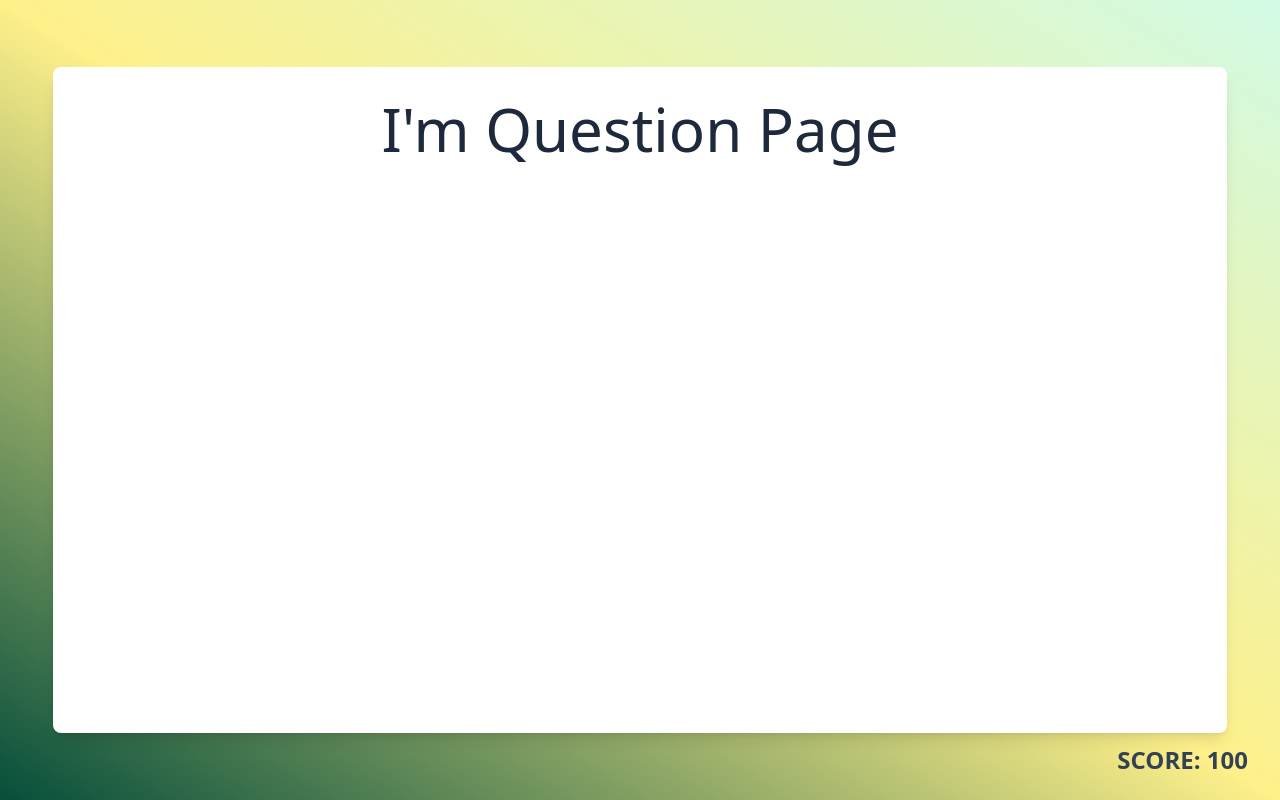
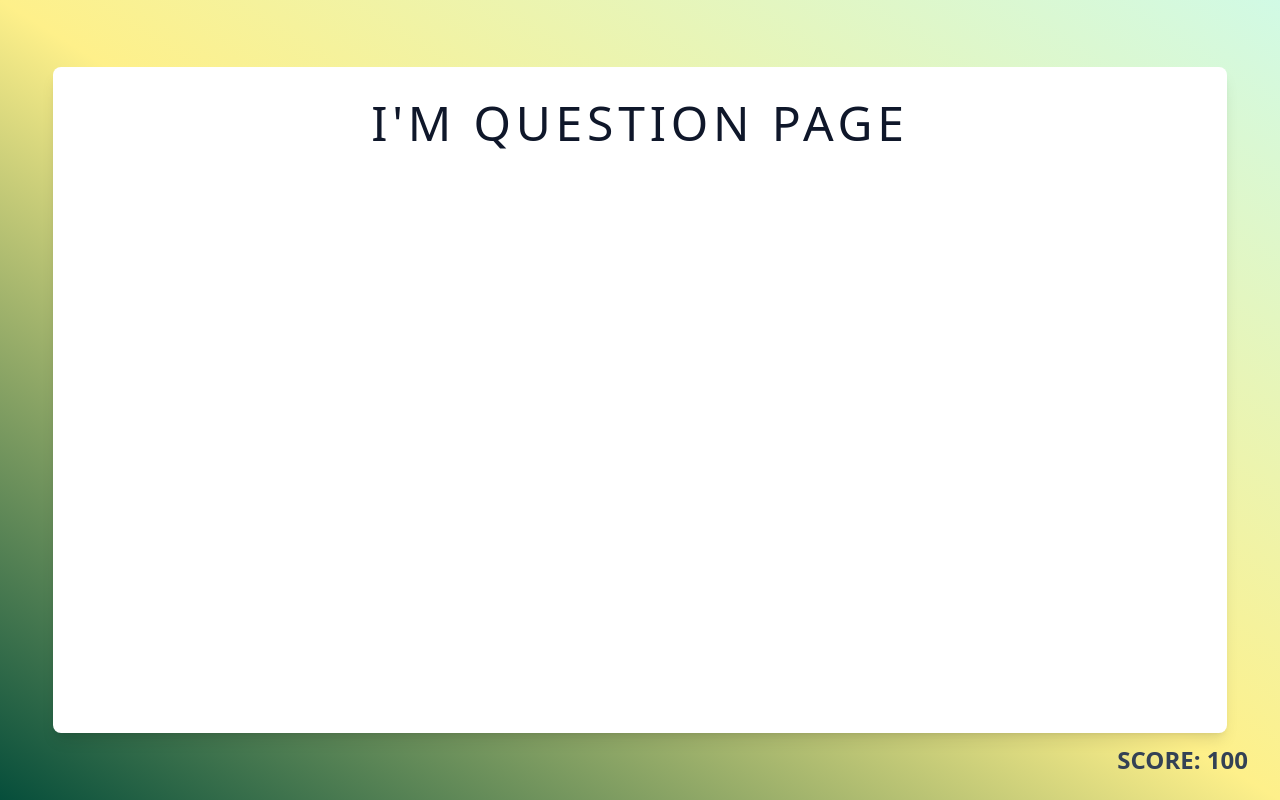
Before and after one commit to Vicka09/Triviatastic-Assignment, a Vue app: page /question/category/1 in a window 1280 px wide. Built offline with nearby package versions, Linux system fonts and the light colour scheme; the HTML template or start-up script is replaced by a standard one.

Commit message:
added Base Title

```diff
--- /dev/null
+++ b/src/components/BaseTitle.vue
@@ -0,0 +1,23 @@
+<template>
+  <div class = "brand">
+    <slot name ="logo" />
+    <h1 class ="title">
+      <slot />
+    </h1>
+    <slot name ="logo" />
+  </div>
+</template>
+
+<style lang = "postcss" scoped>
+.brand{
+  @apply flex items-center justify-center gap-4;
+
+    & :slotted(img){
+        @apply h-16 w-16;
+    }
+
+    & .title{
+        @apply text-5xl font-medium uppercase tracking-widest text-slate-900;
+    }
+}
+</style>
--- a/src/views/HomePage.vue
+++ b/src/views/HomePage.vue
@@ -1,21 +1,24 @@
 <script setup>
-import { onMounted, ref } from 'vue'
-import useAPI from '@/composables/useAPI'
+import { onMounted, ref } from "vue";
+import useAPI from "@/composables/useAPI";
+import BaseTitle from "@/components/BaseTitle.vue";
 
-const api = useAPI()
-const categories = ref([])
+const api = useAPI();
+const categories = ref([]);
 
 onMounted(async () => {
-  categories.value = await api.getCategories()
+  categories.value = await api.getCategories();
 })
 </script>
 
 <template>
-  <div class="brand">
-    <img class="logo" src="logo.svg" alt="logo" />
-    <h1 class="title">Triviantastic</h1>
-    <img class="logo" src="logo.svg" alt="logo" />
-  </div>
+  <!-- -->
+  <BaseTitle>
+  <template #logo>
+      <img src="logo.svg" alt="logo" />
+  </template>
+    Triviantastic
+  </BaseTitle>
   <div class="categories">
     <RouterLink v-for="category in categories" :key="category.id" :to="`/question/category/${category.id}`"
       class="category">
@@ -25,15 +28,7 @@
 </template>
 
 <style lang="postcss" scoped>
-.brand {
-  @apply flex items-center justify-center gap-4;
-  & .logo {
-    @apply h-16 w-16;
-  }
-  & .title {
-    @apply text-6xl font-thin uppercase tracking-widest text-slate-800;
-  }
-}
+
 .categories {
   @apply grid flex-grow grid-cols-4 gap-12;
   & .category {
--- a/src/views/QuestionPage.vue
+++ b/src/views/QuestionPage.vue
@@ -1,3 +1,7 @@
+<script setup>
+import BaseTitle from "@/components/BaseTitle.vue";
+</script>
+
 <template>
-  <h1 class="text-6xl font-thin text-slate-800">I'm Question Page</h1>
+  <BaseTitle> I'm Question Page </BaseTitle>
 </template>
```
